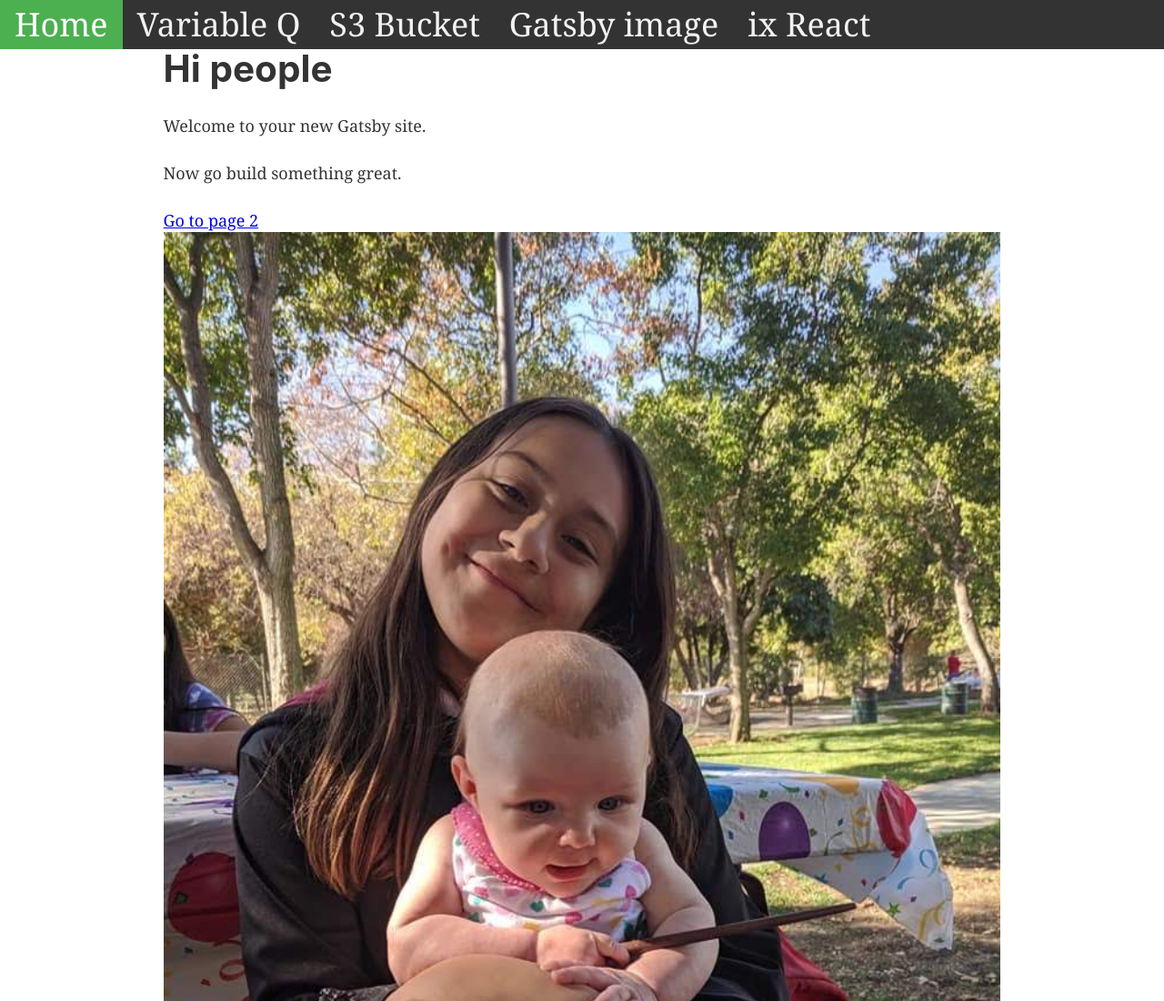
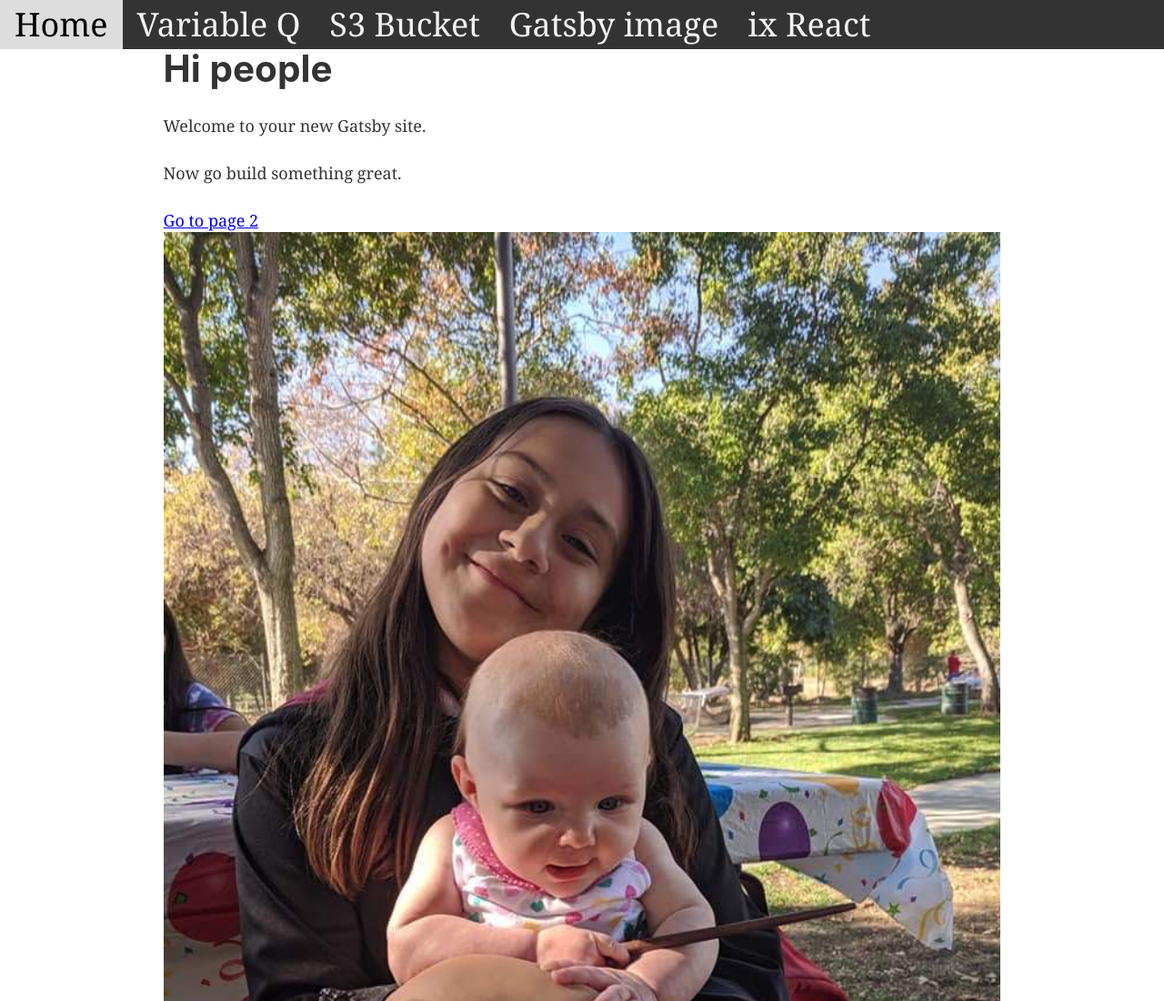
Before and after one commit to daletom/gatsby-image-test, a Gatsby site: page / in a window 1280 px wide. Shown: the top 1100 px of the page at 91% size. Built offline with nearby package versions, Linux system fonts and the light colour scheme; Gatsby itself is replaced by a stand-in of ours.

Commit message:
Update header.js

```diff
--- a/src/components/header.js
+++ b/src/components/header.js
@@ -3,9 +3,7 @@
 
 const Header = ({ siteTitle }) => (
   <div class="topnav">
-    <a href="https://www.xigmi.com" class="active">
-      Home
-    </a>
+    <a href="https://www.xigmi.com">Home</a>
     <a href="https://variablequality.xigmi.com">Variable Q</a>
     <a href="https://s3.xigmi.com">S3 Bucket</a>
     <a href="https://gatsbyimagetest.netlify.com/"> Gatsby image</a>
```
